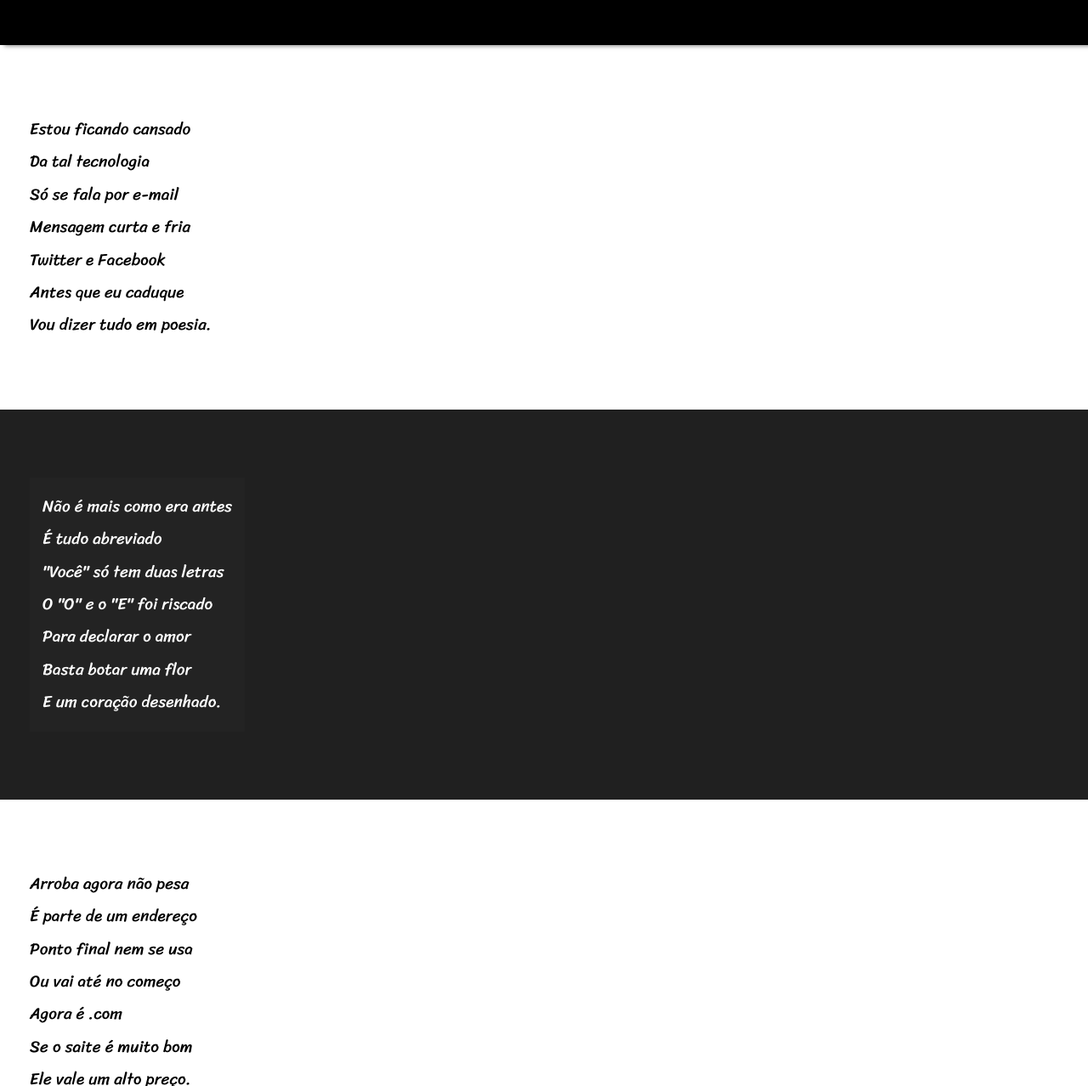
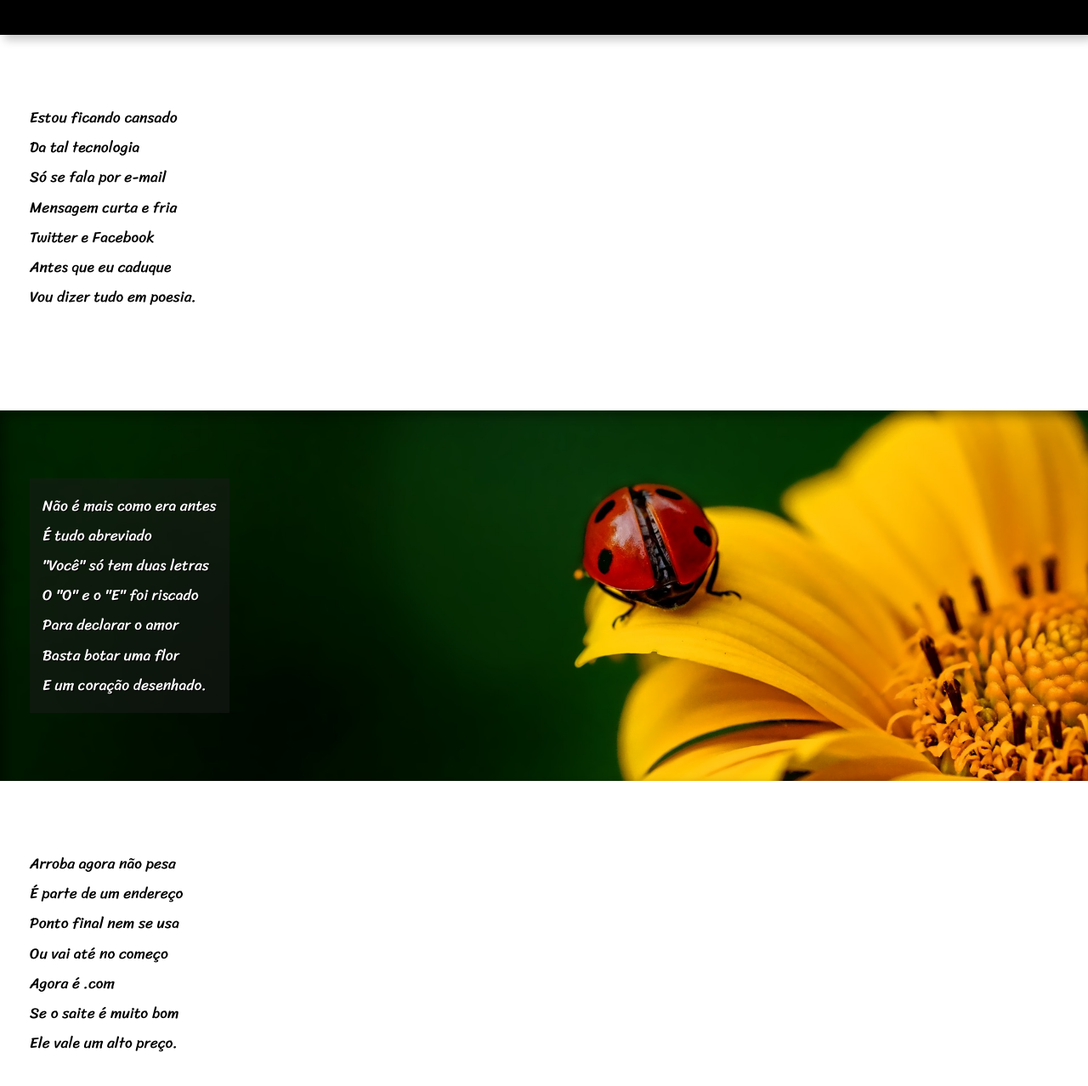
Before and after one commit to danielmaglia/html-css, a plain HTML site: page desafios/d012/index.html in a window 1280 px wide. Shown: the part 120-1398 px from the top of the page at 85% size. Drawn offline with Linux system fonts and the light colour scheme.

Commit message:
Arrumando estilos e fazendo o efeito Parallax

```diff
--- a/desafios/d012/estilo/style.css
+++ b/desafios/d012/estilo/style.css
@@ -3,6 +3,8 @@
 @import url('https://fonts.googleapis.com/css2?family=Passion+One:wght@400;700;900&display=swap');
 
 @import url('https://fonts.googleapis.com/css2?family=Sriracha&display=swap');
+
+@import url('https://fonts.googleapis.com/css2?family=Montserrat:ital,wght@0,100..900;1,100..900&display=swap');
 
 * {
     margin: 0;
@@ -10,7 +12,7 @@
 }
 
 :root {
-    --font-standard: Verdana, Geneva, Tahoma, sans-serif;
+    --font-standard: 'Montserrat', Geneva, Tahoma, sans-serif;
     --font-tittle: 'Passion One', cursive;
     --font-conteudo: "Sriracha", cursive;
     --color1: #000000;
@@ -27,7 +29,7 @@ html, header {
     background-color: var(--color1);
     color: var(--color2);;
     text-align: center;
-    box-shadow: 5px 1px 5px #00000081;
+    box-shadow: 5px 6px 10px 0px rgba(0, 0, 0, 0.219)
 
 }
 .header h1 {
@@ -40,14 +42,16 @@ html, header {
 header > p {
     color: var(--color2);
     padding: 0px 0px 45px;
-    font-family: var(--font-conteudo);
-    font-size: 1.3em;
+    font-family: var(--font-standard);
+    font-size: 1.2em;
+    font-weight: normal;
 }
 
 a {
     color: var(--color2);
     text-decoration: none;
     font-family: var(--font-standard);
+    font-weight: 600;
 }
 
 a:hover {
@@ -58,23 +62,41 @@ section {
     padding: 10vh 35px;
     line-height: 2em;
     font-family: var(--font-conteudo);
-    font-size: 1.2em;
+    font-size: 1.1em;
 }
+ section > p {
+    padding-bottom: 2em;
+ }
 
 .imagem {
     background-color: var(--colorimg);
-    color: var(--color2)
+    color: var(--color2);
+    box-shadow: inset 6px 6px 13px 0px rgba(0, 0, 0, 0.4) ;
+    background-size: cover;
+    background-attachment: fixed;
 }
 
 .imagem > p{
     display: inline-block;
     padding: 15px;
-    background-color: #2b2b2b4b;
+    text-shadow: 1px 1px 0px #000000;
+    background-color: #1a1a1a81;
 }
 
-footer {
+ section#img01 {
+    background-image: url(../images/background001.jpg);
+    background-position: right center;
+ }
+
+ section#img02 {
+    background-image: url(../images/background002.jpg);
+    background-position: right center;
+ }
+
+.footer {
     background-color: var(--color1);
     color: var(--color2);
     text-align: center;
-    padding: 10px;
+    padding: 12px;
+    font-weight: normal;
 }
--- a/desafios/d012/index.html
+++ b/desafios/d012/index.html
@@ -12,7 +12,7 @@
 <body>
     <header class="header">
         <h1>Cordel Moderno</h1>
-        <p><a href="https://www.recantodasletras.com.br/poesias/3186743" target="_blank" > Por Milton Duarte</a></p>
+        <p>Por <a href="https://www.recantodasletras.com.br/poesias/3186743" target="_blank" > Milton Duarte</a></p>
     </header>
 
     <section class="normal">
@@ -27,7 +27,7 @@
         </p>
     </section>
 
-    <section class="imagem">
+    <section class="imagem" id="img01">
         <p>
             Não é mais como era antes <br>
             É tudo abreviado <br>
@@ -51,7 +51,7 @@
         </p>
     </section>
 
-    <section class="imagem">
+    <section class="imagem" id="img02">
         <p>
             Pra piorar a liguagem  <br>
             O emoticom é um risco  <br>
```
